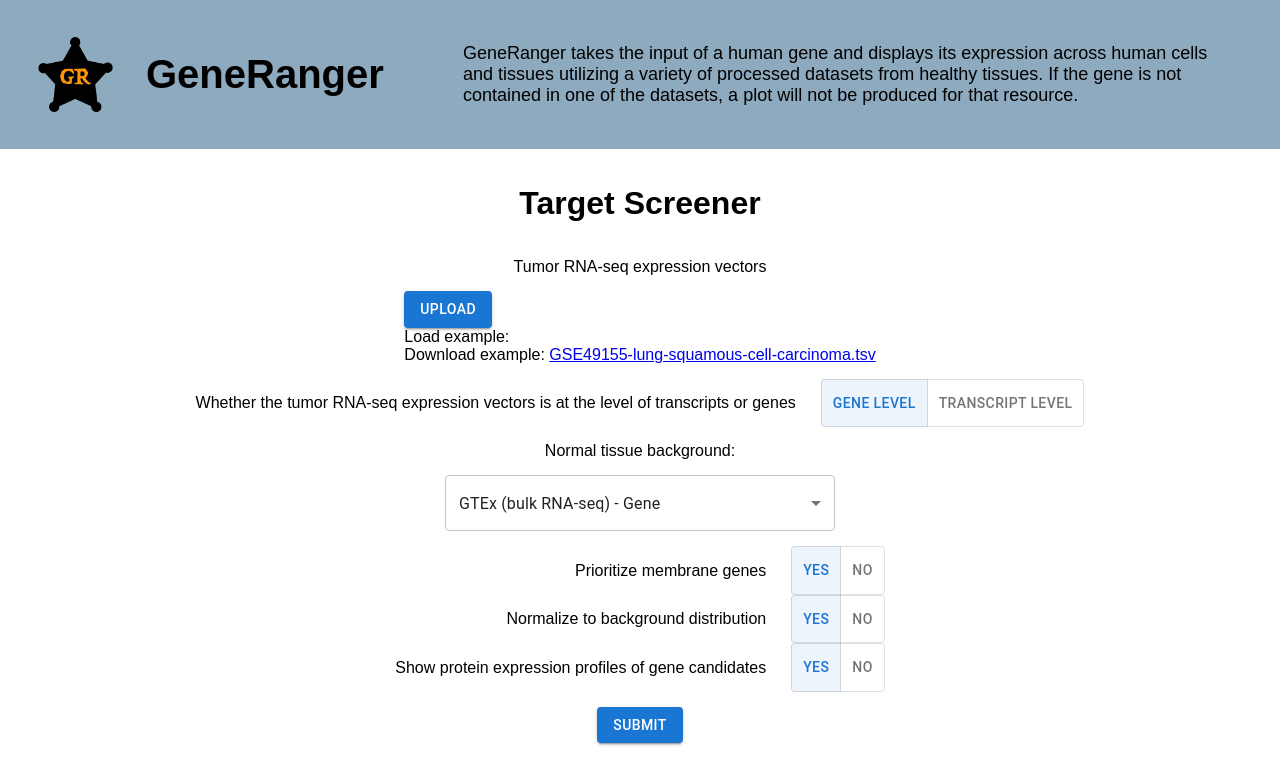
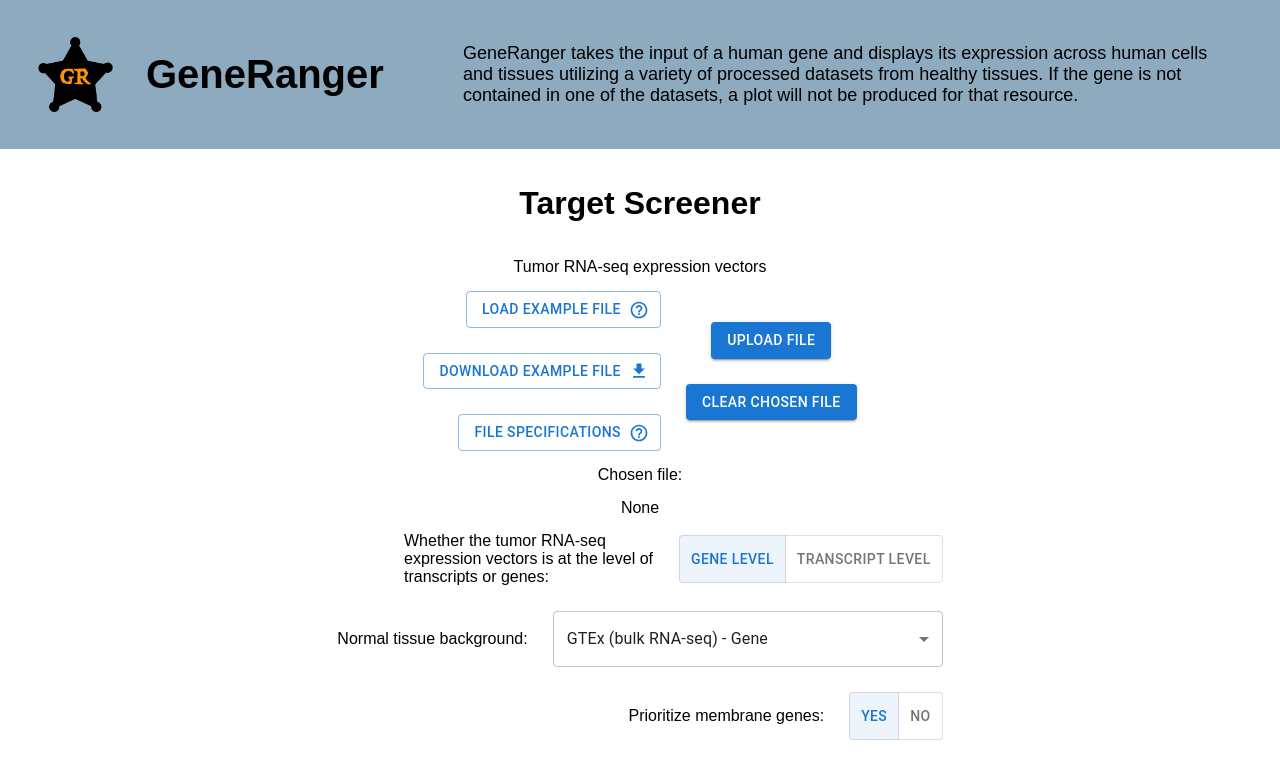
Before and after one commit to MaayanLab/GeneRanger, a Next.js app: page /targetscreener in a window 1280 px wide. Shown: the top 763 px of the page. Built offline with nearby package versions, Linux system fonts and the light colour scheme.

Commit message:
updated target screener menu

```diff
--- a/pages/targetscreener.js
+++ b/pages/targetscreener.js
@@ -17,7 +17,18 @@ import MenuItem from '@mui/material/MenuItem';
 import FormControl from '@mui/material/FormControl';
 import Select from '@mui/material/Select';
 import TextField from '@mui/material/TextField';
-import { useRouter } from 'next/router'
+import { useRouter } from 'next/router';
+import Table from '@mui/material/Table';
+import TableBody from '@mui/material/TableBody';
+import TableCell from '@mui/material/TableCell';
+import TableContainer from '@mui/material/TableContainer';
+import TableHead from '@mui/material/TableHead';
+import TableRow from '@mui/material/TableRow';
+import Paper from '@mui/material/Paper';
+import Typography from '@mui/material/Typography';
+import HelpOutlineIcon from '@mui/icons-material/HelpOutline';
+import DownloadIcon from '@mui/icons-material/Download';
+import Popover from '@mui/material/Popover';
 
 export default function Page() {
 
@@ -53,6 +64,22 @@ export default function Page() {
 
     }
 
+    // For input file example table
+
+    function createData(name, rep1, rep2, rep3) {
+        return { name, rep1, rep2, rep3 };
+    }
+
+    const rows = [
+        createData('Gene|Transcript 1', 0, 200, '...'),
+        createData('Gene|Transcript 2', 5, 180, '...'),
+        createData('...', '...', '...', '...')
+    ];
+
+    // For MUI Popover
+
+    const [anchorEl, setAnchorEl] = React.useState(null);
+
     return (
 
         <div style={{position: 'relative', minHeight: '100vh'}}>
@@ -66,8 +93,64 @@ export default function Page() {
                 <h1>Target Screener</h1>
 
                 <div>Tumor RNA-seq expression vectors</div>
+
                 <div className={styles.horizontalFlexbox}>
-                            <div>
+                    <div style={{alignItems: 'flex-end'}} className={styles.verticalFlexbox}>
+                        <Button onClick={() => setFile("GSE49155-lung-squamous-cell-carcinoma.tsv")} className={styles.darkOnHover} variant="outlined" endIcon={<HelpOutlineIcon />}>
+                            Load example file
+                        </Button>
+                        <a style={{textDecoration: 'none'}} href="../files/GSE49155-patient.tsv" download="GSE49155-patient.tsv">
+                            <Button className={styles.darkOnHover} variant="outlined" endIcon={<DownloadIcon />}>
+                                Download example file
+                            </Button>
+                        </a>
+                        <Button className={styles.darkOnHover} onClick={(event) => {setAnchorEl(event.currentTarget)}} variant="outlined" endIcon={<HelpOutlineIcon />}>
+                            File specifications
+                        </Button>
+                        <Popover
+                            open={Boolean(anchorEl)}
+                            anchorEl={anchorEl}
+                            onClose={() => {setAnchorEl(null)}}
+                            anchorOrigin={{
+                                vertical: 'bottom',
+                                horizontal: 'center',
+                            }}
+                            transformOrigin={{
+                                vertical: 'top',
+                                horizontal: 'center',
+                            }}
+                        >
+                            <TableContainer component={Paper}>
+                                <Typography
+                                    sx={{ textAlign: 'center' }}
+                                    variant="h6"
+                                    >
+                                    File should be a tsv/csv of the following form:
+                                </Typography>
+                                <Table sx={{ width: 500 }} size="small">
+                                    <TableHead>
+                                        <TableRow>
+                                            <TableCell></TableCell>
+                                            <TableCell align="right"><b>Replicate 1</b></TableCell>
+                                            <TableCell align="right"><b>Replicate 2</b></TableCell>
+                                            <TableCell align="right"><b>...</b></TableCell>
+                                        </TableRow>
+                                    </TableHead>
+                                    <TableBody>
+                                        {rows.map((row) => (
+                                            <TableRow key={row.name}>
+                                                <TableCell><b>{row.name}</b></TableCell>
+                                                <TableCell align="right">{row.rep1}</TableCell>
+                                                <TableCell align="right">{row.rep2}</TableCell>
+                                                <TableCell align="right">{row.rep3}</TableCell>
+                                            </TableRow>
+                                        ))}
+                                    </TableBody>
+                                </Table>
+                            </TableContainer>
+                        </Popover>
+                    </div>
+                    <div className={styles.verticalFlexbox}>
                         <input
                             style={{ display: "none" }}
                             id="fileUpload"
@@ -76,17 +159,21 @@ export default function Page() {
                         />
                         <label htmlFor="fileUpload">
                             <Button variant="contained" color="primary" component="span">
-                                    Upload
+                                Upload File
                             </Button>
                         </label>
-                                <div>{file}</div>
-                                <div>Load example:</div>
-                                <div>Download example: <a href="../files/GSE49155-patient.tsv" download="GSE49155-patient.tsv">GSE49155-lung-squamous-cell-carcinoma.tsv</a></div>
+                        <Button onClick={() => setFile("")} variant="contained" color="primary" component="span">
+                            Clear Chosen File
+                        </Button>
                     </div>
                 </div>
 
+                <div>Chosen file:</div>
+                <div>{file == "" ? "None" : file}</div>
+
+                <div style={{alignItems: 'flex-end'}} className={styles.verticalFlexbox}>
                     <div className={styles.horizontalFlexbox}>
-                    <div>Whether the tumor RNA-seq expression vectors is at the level of transcripts or genes</div>
+                        <div style={{width: '250px'}}>Whether the tumor RNA-seq expression vectors is at the level of transcripts or genes:</div>
                         <ToggleButtonGroup
                             color="primary"
                             value={level}
@@ -98,6 +185,7 @@ export default function Page() {
                         </ToggleButtonGroup>
                     </div>
 
+                    <div className={styles.horizontalFlexbox}>
                         <div>Normal tissue background:</div>
 
                         <div className={styles.horizontalFlexbox}>
@@ -118,10 +206,11 @@ export default function Page() {
                                 </FormControl>
                             </Box>
                         </div>
+                    </div>
 
-                <div style={{display: 'flex', flexDirection: 'column', alignItems: 'flex-end'}}>
+
                     <div className={styles.horizontalFlexbox}>
-                        <div>Prioritize membrane genes</div>
+                        <div>Prioritize membrane genes:</div>
                         <ToggleButtonGroup
                             color="primary"
                             value={membraneGenes}
@@ -134,7 +223,7 @@ export default function Page() {
                     </div>
 
                     <div className={styles.horizontalFlexbox}>
-                        <div>Normalize to background distribution</div>
+                        <div>Normalize to background distribution:</div>
                         <ToggleButtonGroup
                             color="primary"
                             value={backgroundDistribution}
@@ -147,7 +236,7 @@ export default function Page() {
                     </div>
 
                     <div className={styles.horizontalFlexbox}>
-                        <div>Show protein expression profiles of gene candidates</div>
+                        <div>Show protein expression profiles of gene candidates:</div>
                         <ToggleButtonGroup
                             color="primary"
                             value={showProteinProfiles}
@@ -158,7 +247,9 @@ export default function Page() {
                             <ToggleButton value="No">No</ToggleButton>
                         </ToggleButtonGroup>
                     </div>
+
                 </div>
+
 
                 <Button variant="contained" color="primary" onClick={submit}>Submit</Button>
 
--- a/styles/TargetScreener.module.css
+++ b/styles/TargetScreener.module.css
@@ -13,3 +13,16 @@
     align-items: center;
     gap: 25px;
   }
+
+  .verticalFlexbox {
+    display: flex;
+    flex-direction: column;
+    justify-content: center;
+    /* flex-wrap: wrap; */
+    align-items: center;
+    gap: 25px;
+  }
+
+  .darkOnHover:hover {
+    background-color: #9ebfd7;
+  }
```
Lines whose indentation alone changed are shown as unchanged.
